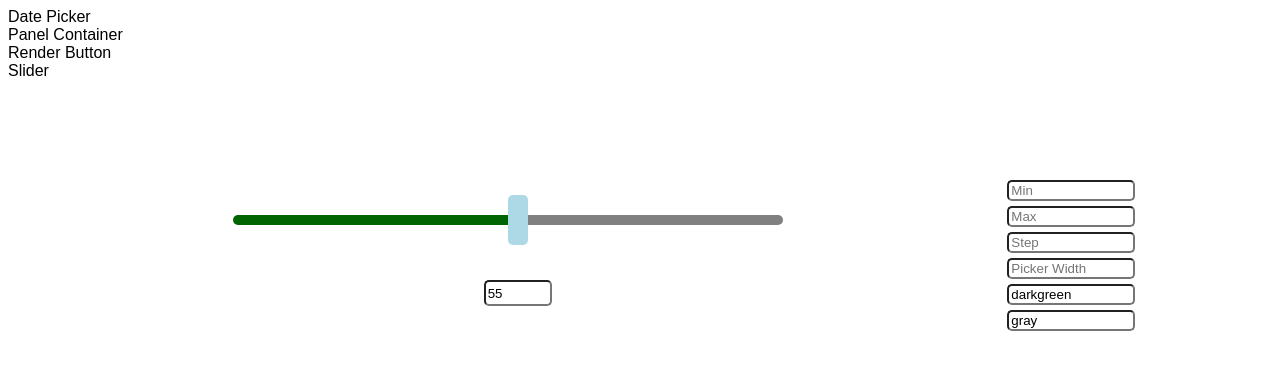
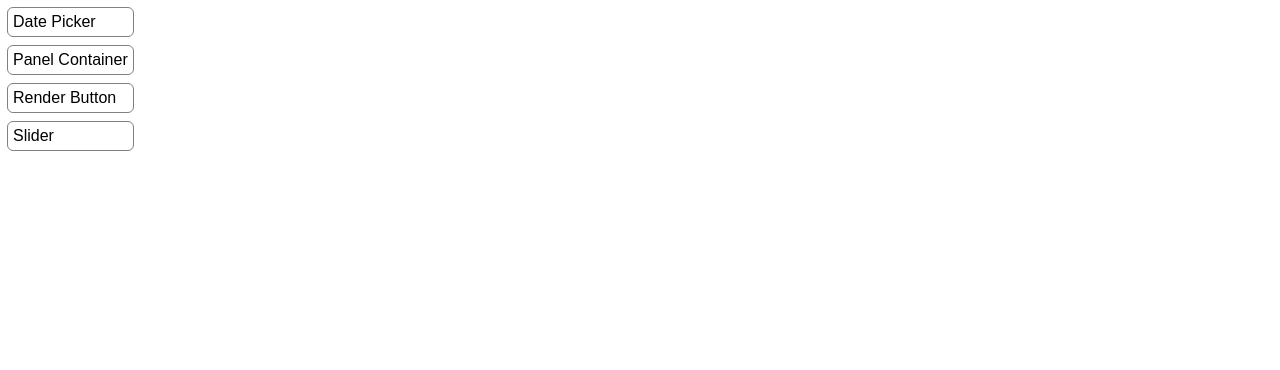
Before and after one commit to prodan-eric/vue-components, a Vue app: page / in a window 1280 px wide. Shown: the top 370 px of the page. Built offline with nearby package versions, Linux system fonts and the light colour scheme.

Commit message:
panel container fix

```diff
--- a/src/App.vue
+++ b/src/App.vue
@@ -5,7 +5,7 @@ import PanelContainerConfig from './components/panel-container/PanelContainerCon
 import RenderButtonConfig from './components/render-button/RenderButtonConfig.vue'
 import { ref } from 'vue'
 import SliderConfig from './components/slider/SliderConfig.vue'
-const selectedComponent = ref('Slider')
+const selectedComponent = ref('')
 const selectComponent = (event: MouseEvent) => selectedComponent.value = (event.target! as HTMLElement).innerHTML;
 
 </script>
--- a/src/components/SideBar.vue
+++ b/src/components/SideBar.vue
@@ -17,6 +17,14 @@
     margin-right: 50px;
  }
 
+ .component-option{
+   outline: solid gray;
+   outline-width: 1px;
+   border-radius: 5px;
+   margin-bottom: 10px;
+   padding: 5px;
+ }
+
  .component-option:hover{
     background-color: lightblue;
     cursor: pointer;
--- a/src/components/panel-container/PanelContainer.vue
+++ b/src/components/panel-container/PanelContainer.vue
@@ -79,6 +79,10 @@ watch(width, () => {
   justify-content: space-evenly;
 }
 
+.config{
+  margin-left: 50px;
+}
+
 .side {
   background-color: black;
   width: 4px;
--- a/src/components/panel-container/PanelResizer.vue
+++ b/src/components/panel-container/PanelResizer.vue
@@ -14,7 +14,9 @@ const startResizing = () => {
    window.addEventListener('mouseup', stopResizing)
 }
 const resize = (event: MouseEvent) => {
-  const height = event.clientY-container.offsetTop
+  const {y} = container.getBoundingClientRect();
+  const height = event.clientY-y;
+
   if(height>CONTAINER_MIN_HEIGHT&&height<CONTAINER_MAX_HEIGHT) container.style.height = `${height}px`
 }
 const stopResizing = () => {
--- a/src/components/slider/SliderConfig.vue
+++ b/src/components/slider/SliderConfig.vue
@@ -5,7 +5,7 @@ import ScaleSlider from './ScaleSlider.vue';
  const min = ref();
  const max = ref();
  const pickerWidth = ref();
- const leftBarColor = ref('darkgreen');
+ const leftBarColor = ref('black');
  const rightBarColor = ref('gray');
  const pickerColor = ref('lightblue');
  const step = ref();
```
